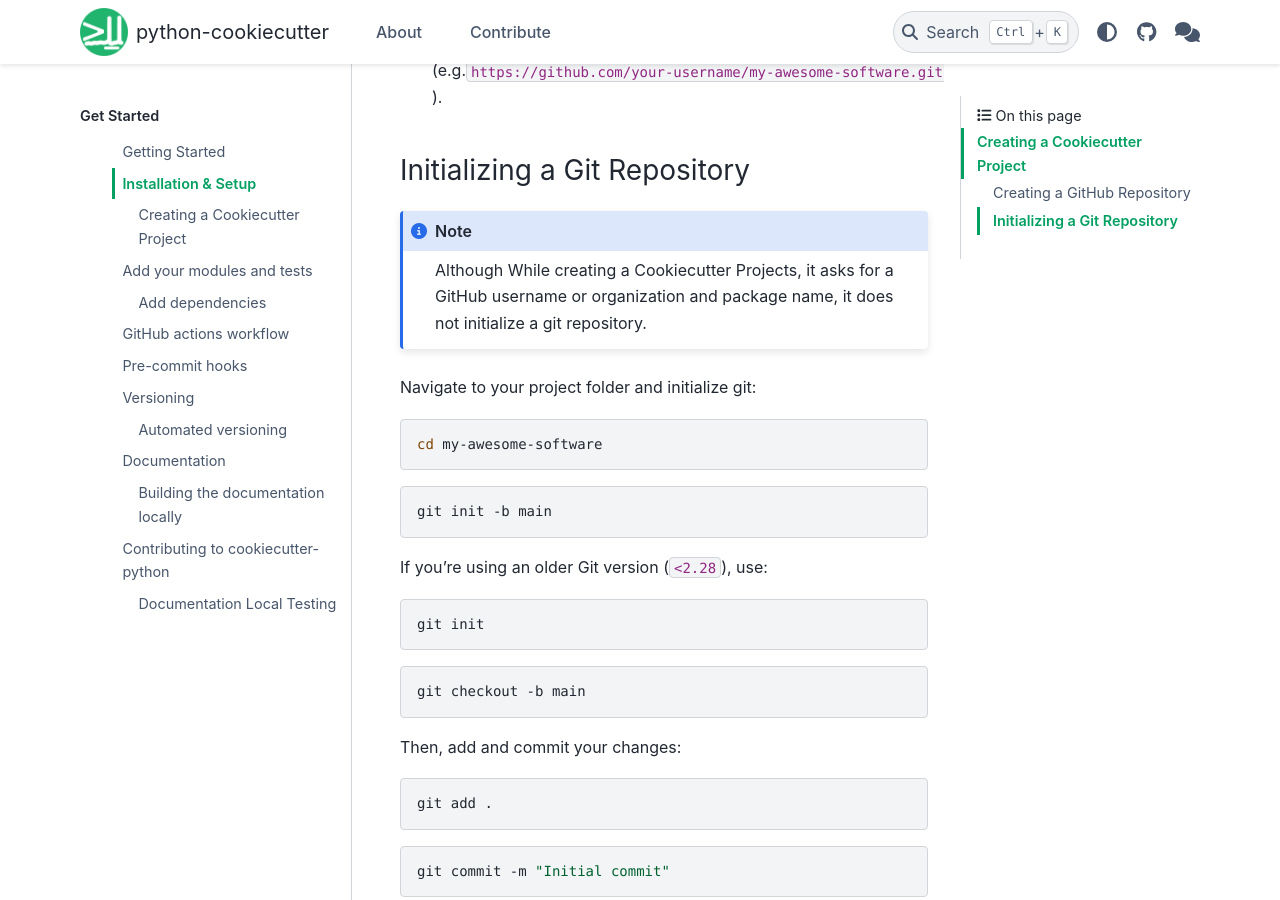
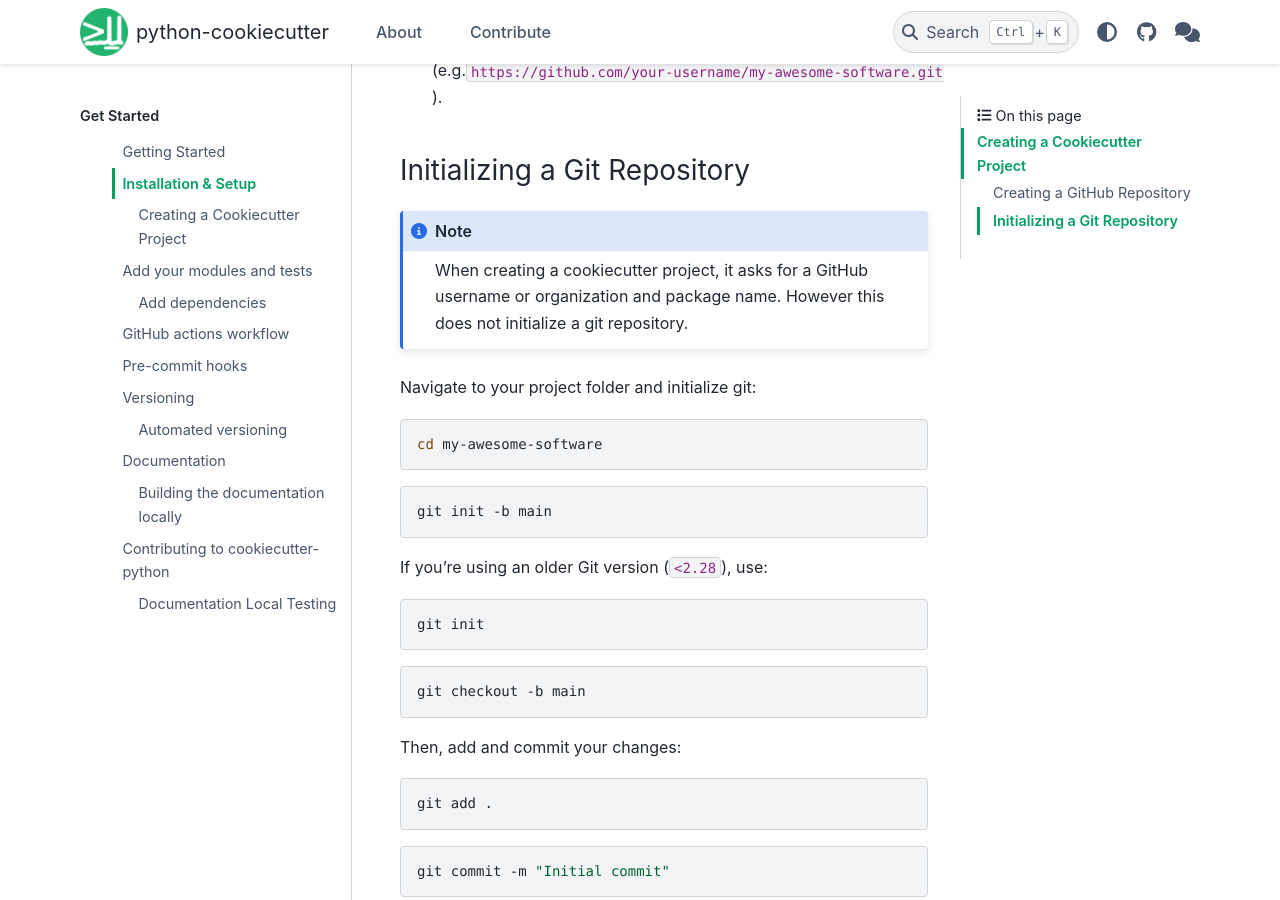
Before and after one commit to neuroinformatics-unit/python-cookiecutter, a Sphinx documentation site: the page built from docs/source/project_setup.md, in a window 1280 px wide and 900 px high, scrolled down 3573 px. Built offline with Sphinx 7.4.7 and the PyData theme 0.15.4, drawn with Linux system fonts in a browser that asks for light colours.

Commit message:
Update docs/source/project_setup.md
Co-authored-by: Adam Tyson <code@adamltyson.com>

```diff
--- a/docs/source/project_setup.md
+++ b/docs/source/project_setup.md
@@ -135,7 +135,7 @@ If you initialize with a README, you will need to pull those changes before push
 ### Initializing a Git Repository
 
 :::{note}
-Although While creating a Cookiecutter Projects, it asks for a GitHub username or organization and package name, it does not initialize a git repository.
+When creating a cookiecutter project, it asks for a GitHub username or organization and package name. However this does not initialize a git repository.
 :::
 
 Navigate to your project folder and initialize git:
```
